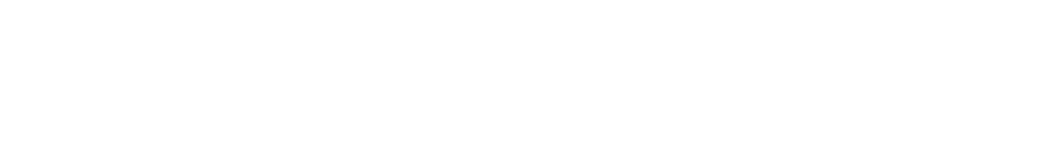
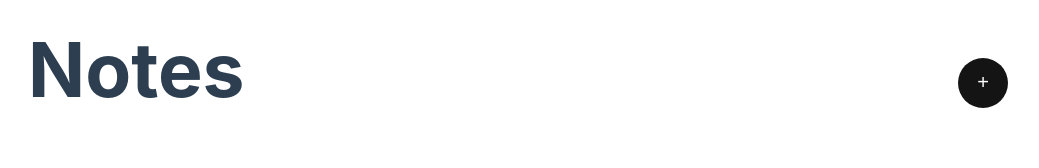
Before and after one commit to alexanderbely/Notes-app, a plain HTML site: page index.html in a window 1280 px wide. Shown: the whole page, without its empty margins (122-1161 px from the left). Drawn offline with Linux system fonts and the light colour scheme; the site is published under a folder, as on GitHub Pages, so addresses that start at the root find nothing.

Commit message:
Update index.html

```diff
--- a/index.html
+++ b/index.html
@@ -5,8 +5,8 @@
     <link rel="icon" href="/favicon.ico">
     <meta name="viewport" content="width=device-width, initial-scale=1.0">
     <title>Vite App</title>
-    <script type="module" crossorigin src="/assets/index-031a05e8.js"></script>
-    <link rel="stylesheet" href="/assets/index-67e3ee4c.css">
+    <script type="module" crossorigin src="./assets/index-031a05e8.js"></script>
+    <link rel="stylesheet" href="./assets/index-67e3ee4c.css">
   </head>
   <body>
     <div id="app"></div>
```
